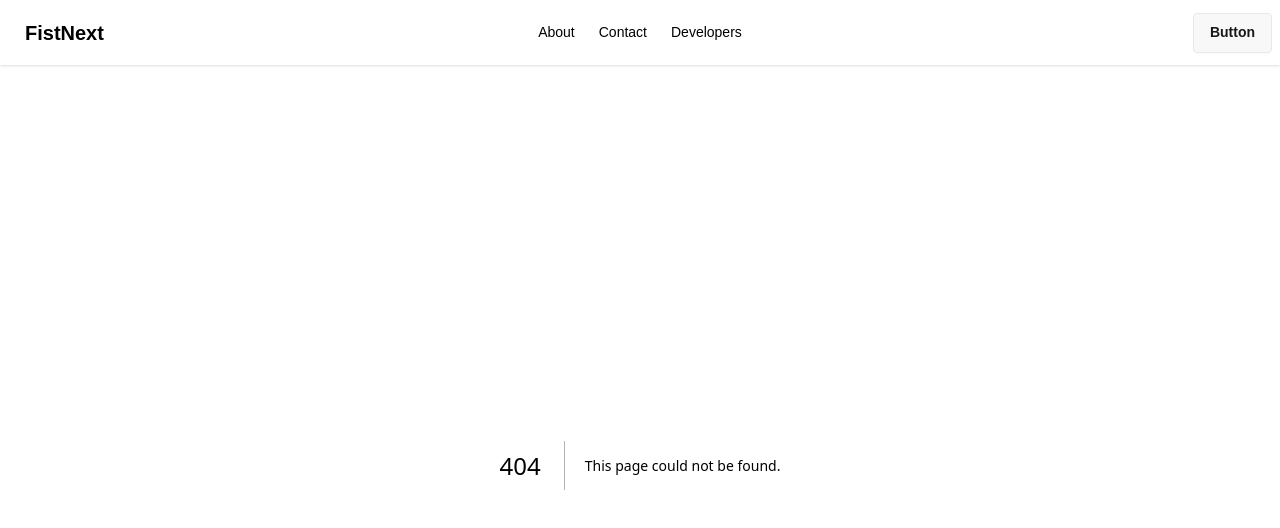
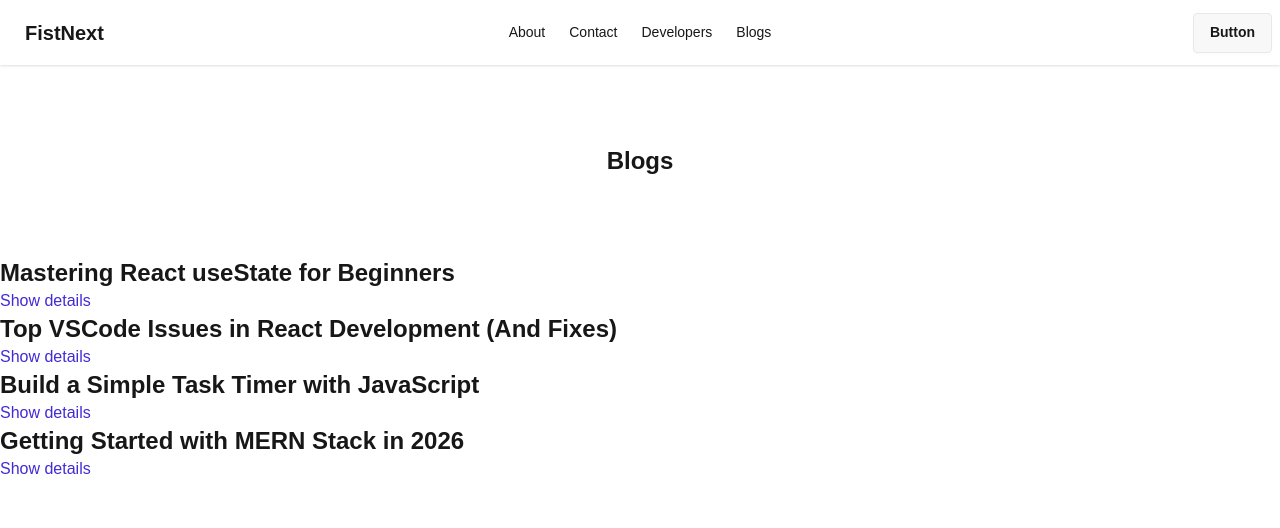
Before and after one commit to JowelislamHabib/my-first-nextjs, a Next.js app: page /blogs in a window 1280 px wide. Before the commit this address had no page. Shown: the top 528 px of the page. Built offline with nearby package versions, Linux system fonts and the light colour scheme.

Commit message:
feat: Add BlogsPage component and update Navbar to include a link to blogs

```diff
--- /dev/null
+++ b/src/app/blogs/page.jsx
@@ -0,0 +1,84 @@
+import Link from "next/link";
+import React from "react";
+
+const BlogsPage = () => {
+  const blogs = [
+    {
+      id: 1,
+      title: "Mastering React useState for Beginners",
+      slug: "mastering-react-usestate-for-beginners",
+      author: "Habib Bin Tofajjal",
+      date: "2026-04-01",
+      category: "React",
+      tags: ["react", "javascript", "frontend"],
+      excerpt:
+        "Learn how to use the useState hook in React with simple explanations and examples.",
+      content:
+        "React's useState hook allows you to add state to functional components. It is one of the most commonly used hooks...",
+      thumbnail: "https://example.com/images/react-usestate.jpg",
+      readTime: "5 min read",
+    },
+    {
+      id: 2,
+      title: "Top VSCode Issues in React Development (And Fixes)",
+      slug: "top-vscode-issues-react-development",
+      author: "Habib Bin Tofajjal",
+      date: "2026-04-06",
+      category: "Development Tools",
+      tags: ["vscode", "react", "debugging"],
+      excerpt:
+        "Facing problems while coding React in VSCode? Here are the most common issues and how to fix them.",
+      content:
+        "Visual Studio Code is a powerful editor, but React developers often face issues like IntelliSense not working...",
+      thumbnail: "https://example.com/images/vscode-react.jpg",
+      readTime: "6 min read",
+    },
+    {
+      id: 3,
+      title: "Build a Simple Task Timer with JavaScript",
+      slug: "build-task-timer-javascript",
+      author: "Habib Bin Tofajjal",
+      date: "2026-04-05",
+      category: "JavaScript",
+      tags: ["javascript", "project", "productivity"],
+      excerpt:
+        "Create a simple task timer to track your productivity using plain JavaScript.",
+      content:
+        "In this tutorial, we will build a lightweight task timer that allows you to start, pause, and stop tasks...",
+      thumbnail: "https://example.com/images/task-timer.jpg",
+      readTime: "7 min read",
+    },
+    {
+      id: 4,
+      title: "Getting Started with MERN Stack in 2026",
+      slug: "getting-started-mern-stack-2026",
+      author: "Habib Bin Tofajjal",
+      date: "2026-04-02",
+      category: "Full Stack",
+      tags: ["mern", "mongodb", "express", "react", "node"],
+      excerpt:
+        "A complete beginner-friendly guide to starting your journey with the MERN stack.",
+      content:
+        "The MERN stack consists of MongoDB, Express.js, React, and Node.js. It is one of the most popular stacks...",
+      thumbnail: "https://example.com/images/mern-stack.jpg",
+      readTime: "8 min read",
+    },
+  ];
+  return (
+    <div>
+      <h2 className="text-2xl font-bold text-center m-20">Blogs</h2>
+      {blogs.map((blog) => {
+        return (
+          <div key={blog.id}>
+            <h3 className="text-2xl font-bold">{blog.title}</h3>
+            <Link className="text-primary" href={"/"}>
+              Show details
+            </Link>
+          </div>
+        );
+      })}
+    </div>
+  );
+};
+
+export default BlogsPage;
--- a/src/components/Navbar.jsx
+++ b/src/components/Navbar.jsx
@@ -12,6 +12,9 @@ const Navbar = () => {
       </li>
       <li>
         <Link href="/about/developers">Developers</Link>
+      </li>
+      <li>
+        <Link href="/blogs">Blogs</Link>
       </li>
     </>
   );
@@ -45,9 +48,9 @@ const Navbar = () => {
               {links}
             </ul>
           </div>
-          <a href="/" className="btn btn-ghost text-xl">
+          <Link href="/" className="btn btn-ghost text-xl">
             FistNext
-          </a>
+          </Link>
         </div>
         <div className="navbar-center hidden lg:flex">
           <ul className="menu menu-horizontal px-1">{links}</ul>
```
